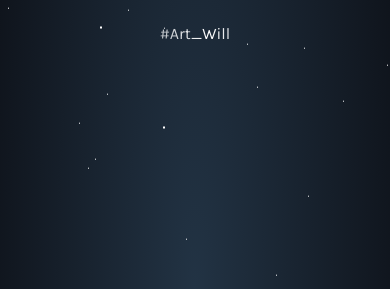
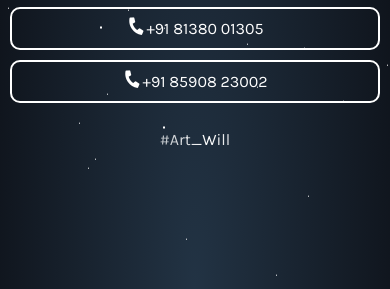
Before and after one commit to Art-will/linktree, a plain HTML site: page index.html in a window 390 px wide. Shown: the part 555-844 px from the top of the page. Drawn offline with Linux system fonts and the light colour scheme.

Commit message:
Phone number added

```diff
--- a/index.html
+++ b/index.html
@@ -65,6 +65,12 @@
       <a class="link" href="mailto:artwill305@gmail.com" target="_blank">
         <i class="fab fa-google">&nbsp;</i>artwill305@gmail.com
       </a>
+      <a class="link" href="Tel:+91 81380 01305" target="_blank">
+        <i class="fas fa-phone" style="transform: rotate(100deg)">&nbsp;</i>+91 81380 01305
+      </a>
+      <a class="link" href="Tel:+918590823002" target="_blank">
+        <i class="fas fa-phone" style="transform: rotate(100deg)">&nbsp;</i>+91 85908 23002
+      </a>
 
     </div>
 
```
